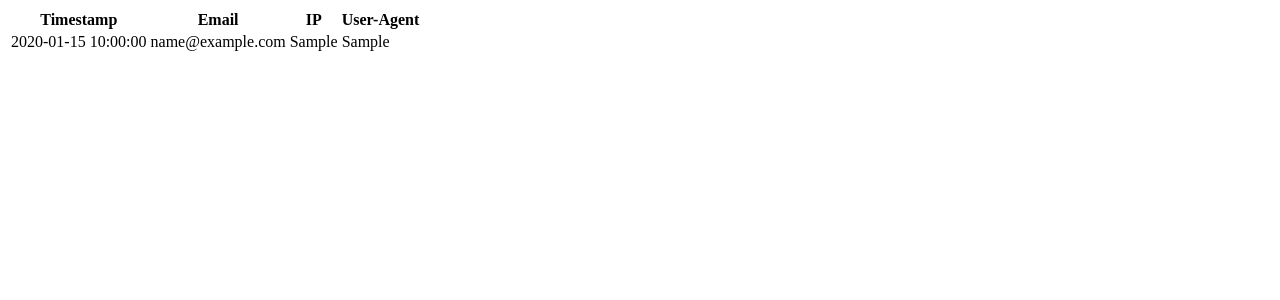
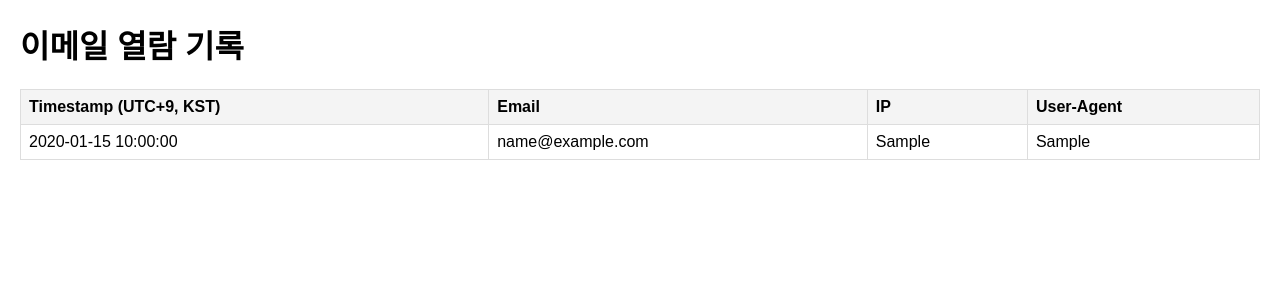
Before and after one commit to JitaeBae/tracking, a Flask app: template templates/logs.html in a window 1280 px wide. Shown: the top 300 px of the page. Run offline with Flask 3, Linux system fonts and the light colour scheme; the template is opened without the code that fills it: most values are stand-ins (such as "Sample title", 1, 10 or a date in 2020).

Commit message:
Update logs.html

```diff
--- a/templates/logs.html
+++ b/templates/logs.html
@@ -1,7 +1,41 @@
+<!DOCTYPE html>
+<html lang="en">
+<head>
+    <meta charset="UTF-8">
+    <meta name="viewport" content="width=device-width, initial-scale=1.0">
+    <title>Logs</title>
+    <style>
+        body {
+            font-family: Arial, sans-serif;
+            margin: 20px;
+        }
+        table {
+            width: 100%;
+            border-collapse: collapse;
+            margin-top: 20px;
+        }
+        th, td {
+            border: 1px solid #ddd;
+            padding: 8px;
+            text-align: left;
+        }
+        th {
+            background-color: #f4f4f4;
+        }
+        tr:nth-child(even) {
+            background-color: #f9f9f9;
+        }
+        tr:hover {
+            background-color: #f1f1f1;
+        }
+    </style>
+</head>
+<body>
+    <h1>이메일 열람 기록</h1>
     <table>
         <thead>
             <tr>
-            <th>Timestamp</th>
+                <th>Timestamp (UTC+9, KST)</th>
                 <th>Email</th>
                 <th>IP</th>
                 <th>User-Agent</th>
@@ -18,3 +52,5 @@
             {% endfor %}
         </tbody>
     </table>
+</body>
+</html>
```
Lines whose indentation alone changed are shown as unchanged.
